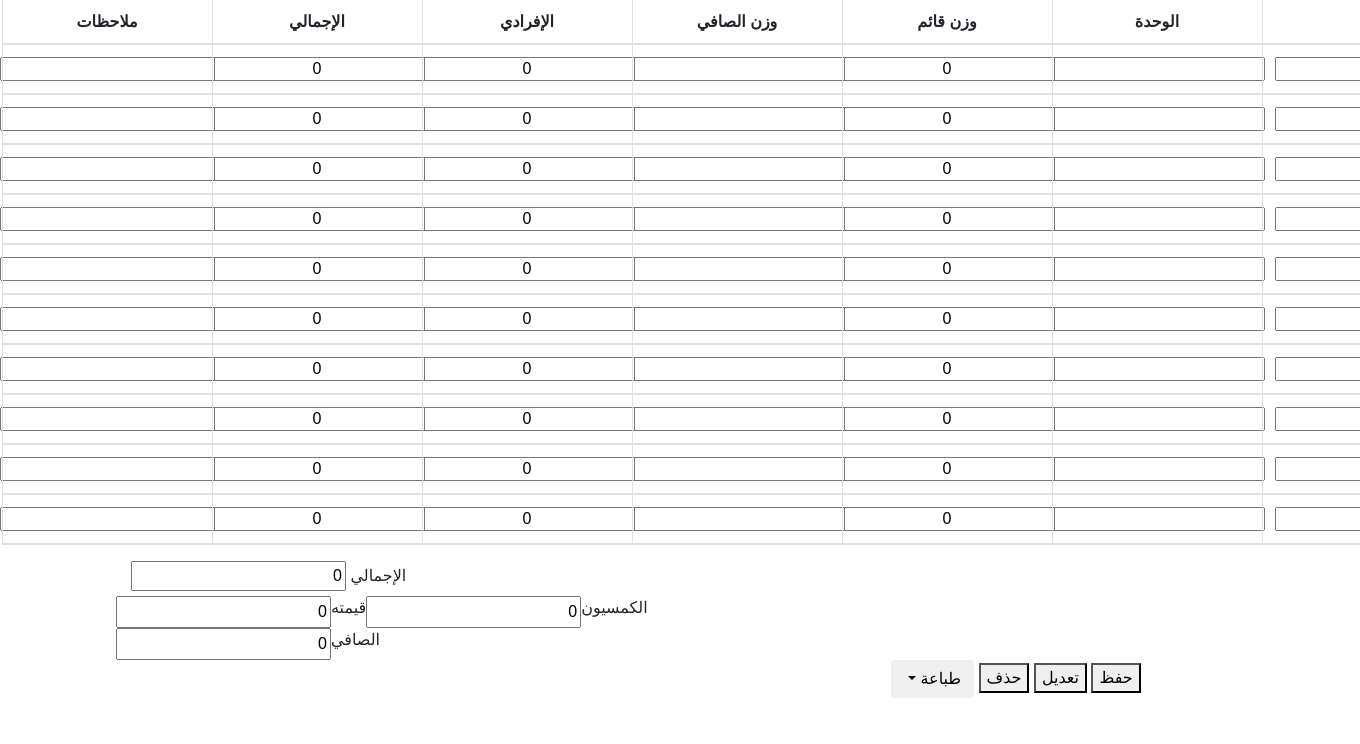
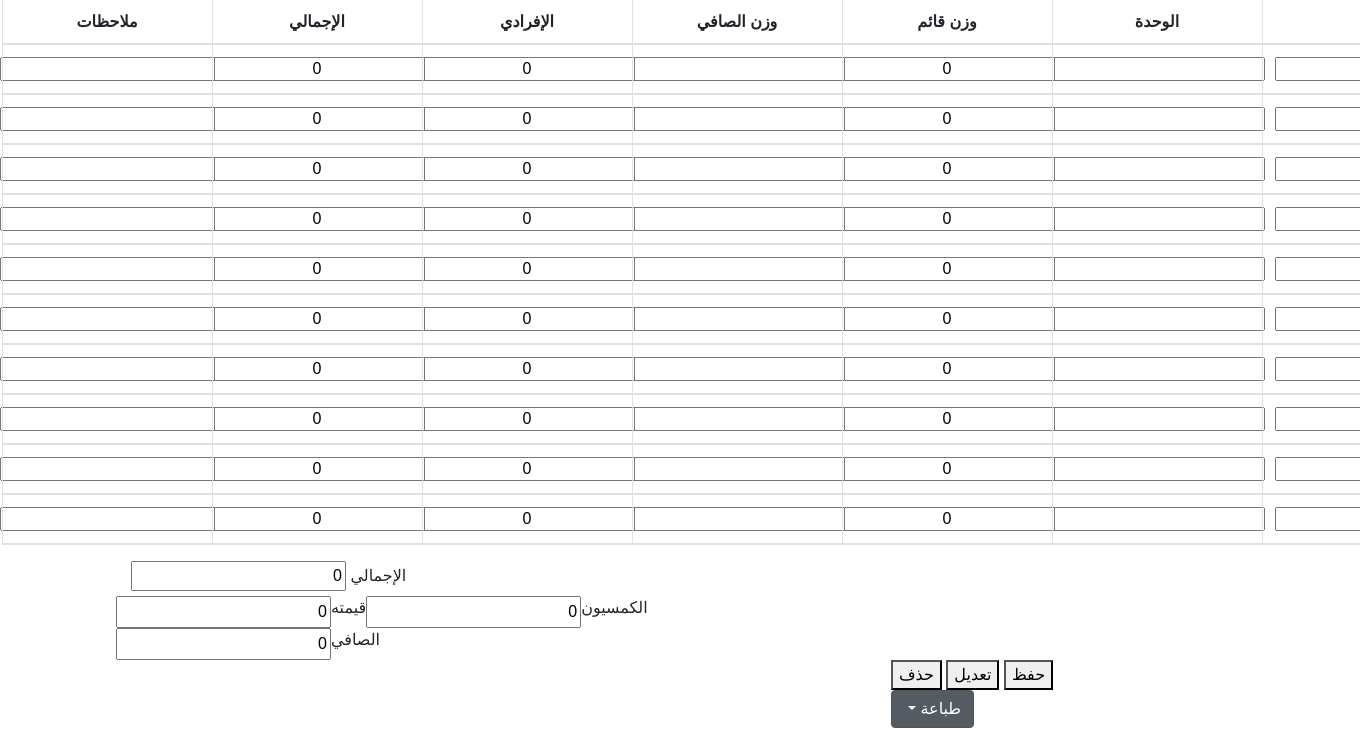
Before and after one commit to mohannadsy/www_alhal, a PHP site: page /com_bill.php in a window 1360 px wide. Shown: the part 308-1052 px from the top of the page. Before the commit the page ends 1006 px from the top, so only its background shows below. Run offline with PHP 8.4, Linux system fonts and the light colour scheme; data comes from the database, SQL or seed files in the repository; data that the repository does not hold is empty.

Commit message:
update print

```diff
--- a/com_bill.php
+++ b/com_bill.php
@@ -106,13 +106,13 @@ include('include/nav.php');
                         </optgroup>
                     </select>
                     <button type="button" name="print" onclick="printComPill(['seller' , 'nav' , 'buttons'])">طباعة</button> -->
-                    <div class="btn-group">
-                        <button type="button" class="btn dropdown-toggle" date-toggle="dropdown" aria-hasepopup="true" aria-expanded="false">
-                            طباعة
-                        </button>
-                        <div class="dropdown-menu">
-                            <a class="dropdown-item" href="">فاتورة البائع</a>
-                            <a class="dropdown-item" href="">فاتورة المشتري</a>
+                    <div class="dropdown show">
+                    <a class="btn btn-secondary dropdown-toggle" href="#" role="button" id="dropdownMenuLink" data-toggle="dropdown" aria-haspopup="true" aria-expanded="false">
+                        طباعة
+                    </a>
+                        <div class="dropdown-menu" aria-labelledby="dropdownMenuLink">
+                            <a class="dropdown-item" href="" onclick="printComPill(['seller' , 'nav' , 'buttons'])">فاتورة البائع</a>
+                            <a class="dropdown-item" href="" onclick="printComPill(['seller' , 'nav' , 'buttons'])">فاتورة المشتري</a>
                         </div>
                     </div>
                 </div>
```
